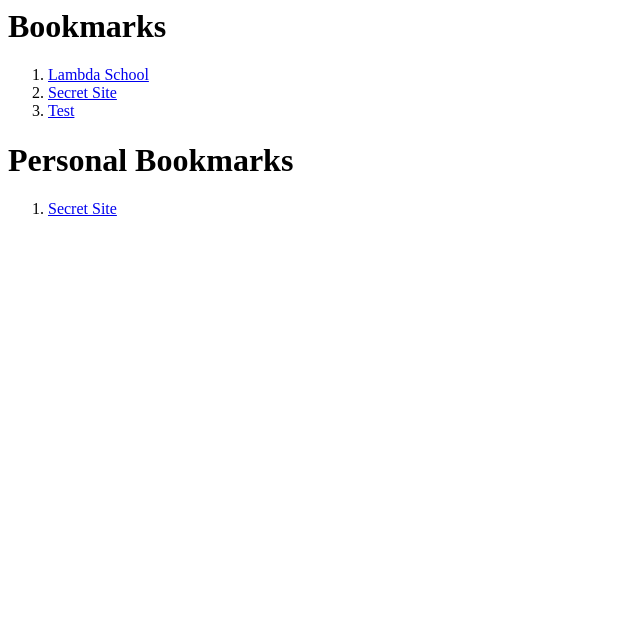
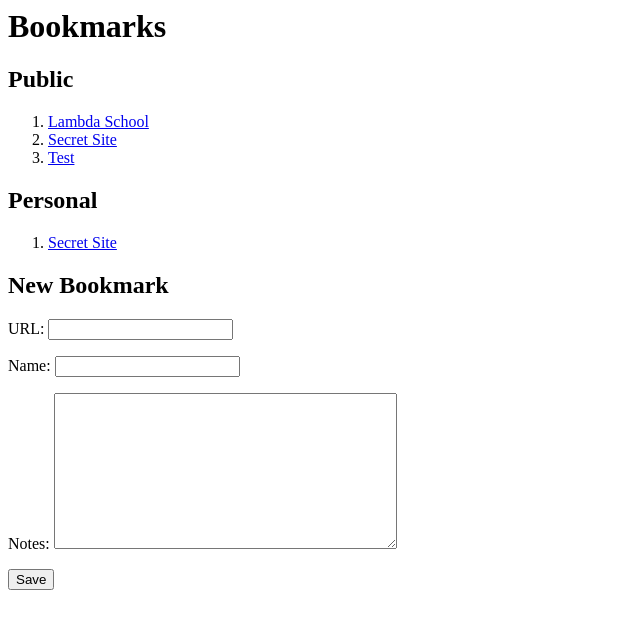
Before and after one commit to gcode101/djorg, a Django app: template bookmarks/templates/bookmarks/index.html in a window 1280 px wide. Shown: the top 629 px of the page, without its empty margins (0-640 px from the left). Run offline with Django 3.2, Linux system fonts and the light colour scheme; the template is opened without the code that fills it: values that come from a table or form of the project are taken from there, others are empty; data comes from the database, SQL or seed files in the repository; both versions use the stored data as it was after the commit; parts of the project's set-up code (start-up, migrations or seed data) failed here and were passed over.

Commit message:
add bookmark form

```diff
--- /dev/null
+++ b/bookmarks/forms.py
@@ -0,0 +1,9 @@
+from django import forms
+from .models import Bookmark
+
+class BookmarkForm(forms.ModelForm):
+	"""Form to create or edit bookmarks"""
+
+	class Meta:
+		model = Bookmark
+		fields = ('url', 'name', 'notes')
--- a/bookmarks/templates/bookmarks/index.html
+++ b/bookmarks/templates/bookmarks/index.html
@@ -1,6 +1,7 @@
 <h1>Bookmarks</h1>
 
 {% if bookmarks %}
+<h2>Public</h2>
 <ol>
 	{% for bookmark in bookmarks %}
 		<li>
@@ -14,7 +15,7 @@
 
 
 {% if personal_bookmarks %}
-<h1>Personal Bookmarks</h1>
+<h2>Personal</h2>
 <ol>
 	{% for bookmark in personal_bookmarks %}
 		<li>
@@ -25,3 +26,10 @@
 {% else %}
 	<p>No personal bookmarks available - you should add some!</p>
 {% endif %}
+
+<h2>New Bookmark</h2>
+<form method="POST" class="bookmark-from">
+	{% csrf_token %}
+	{{ form.as_p }}
+	<button type="submit" class="save btn btn-default">Save</button>
+</form>
```
Also changed, not shown: bookmarks/views.py (+8 -0 lines), db.sqlite3.
